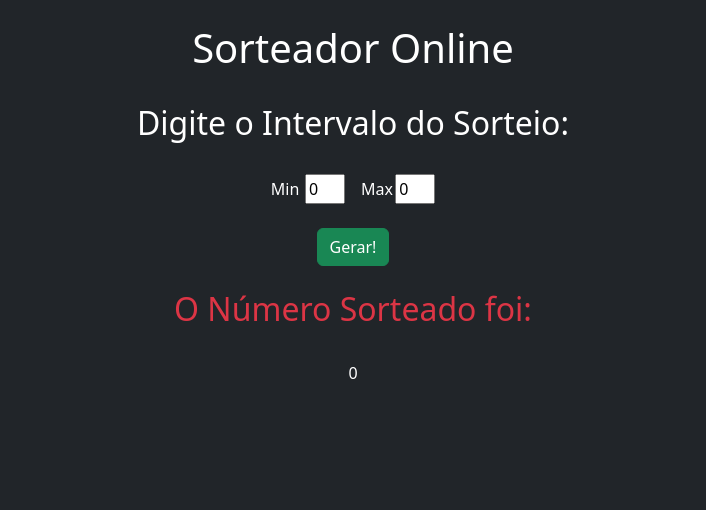
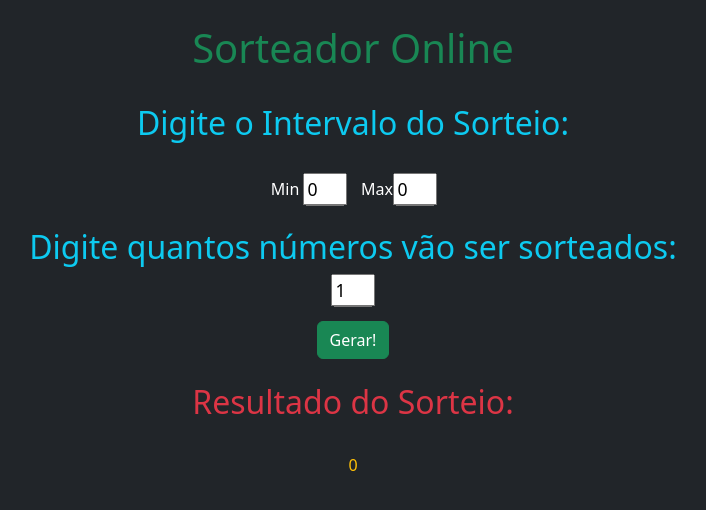
Before and after one commit to murilpcarneiro/sorteador-online, a plain HTML site: page index.html in a window 1280 px wide. Both pictures are taken after a click on the button "Gerar!". Shown: the whole page, without its empty margins (287-993 px from the left). Drawn offline with nearby package versions, Linux system fonts and the light colour scheme.

Commit message:
commit - falta colocar alguma nova funcionalidade-

```diff
--- a/index.html
+++ b/index.html
@@ -14,8 +14,8 @@
 </head>
 
 <body class="bg-dark text-white">
-  <h1 class="p-4">Sorteador Online</h1>
-  <h2>Digite o Intervalo do Sorteio:</h2>
+  <h1 class="p-4 text-success">Sorteador Online</h1>
+  <h2 class="text-info">Digite o Intervalo do Sorteio:</h2>
   <div class="d-flex p-3">
     <div class="p-2">
       <label for="min">Min</label>
@@ -26,9 +26,11 @@
       <input type="number" id="max" class="intervalo" name="max" value="0">
     </div>
   </div>
+  <h2 class="text-info">Digite quantos números vão ser sorteados: </h2>
+  <input type="number" id="quantidade" name="quantidade" value="1" class="intervalo mb-3">
   <button class="btn btn-success" type="submit" id="btn">Gerar!</button>
-  <h2 class="p-4 text-danger">O Número Sorteado foi:</h2>
-  <div id="resultado"></div>
+  <h2 class="p-4 text-danger">Resultado do Sorteio:</h2>
+  <div id="resultado" class="text-warning"></div>
 
 
 </body>
--- a/main.js
+++ b/main.js
@@ -2,13 +2,20 @@ document.addEventListener('DOMContentLoaded', () => {
   const min = document.getElementById('min');
   const max = document.getElementById('max');
   const btn = document.getElementById('btn');
+  const quantidade = document.getElementById('quantidade');
   const resultado = document.getElementById('resultado');
 
   btn.addEventListener('click', () => {
-    console.log('click');
     const minimo = parseInt(min.value);
     const maximo = parseInt(max.value);
-    const aleatorio = Math.floor(Math.random() * (maximo - minimo + 1) + minimo);
-    resultado.innerHTML = aleatorio;
+    const qtd = parseInt(quantidade.value);
+    const numeros = [];
+
+    for (let i = 0; i < qtd; i++) {
+      const numero = Math.floor(Math.random() * (maximo - minimo + 1)) + minimo;
+      numeros.push(numero);
+    }
+
+    resultado.textContent = numeros.join(', ');
   });
 });
--- a/style.css
+++ b/style.css
@@ -12,3 +12,7 @@ body {
 label{
   width: 30px;
 }
+
+input {
+  scale: 1.1;
+}
```
